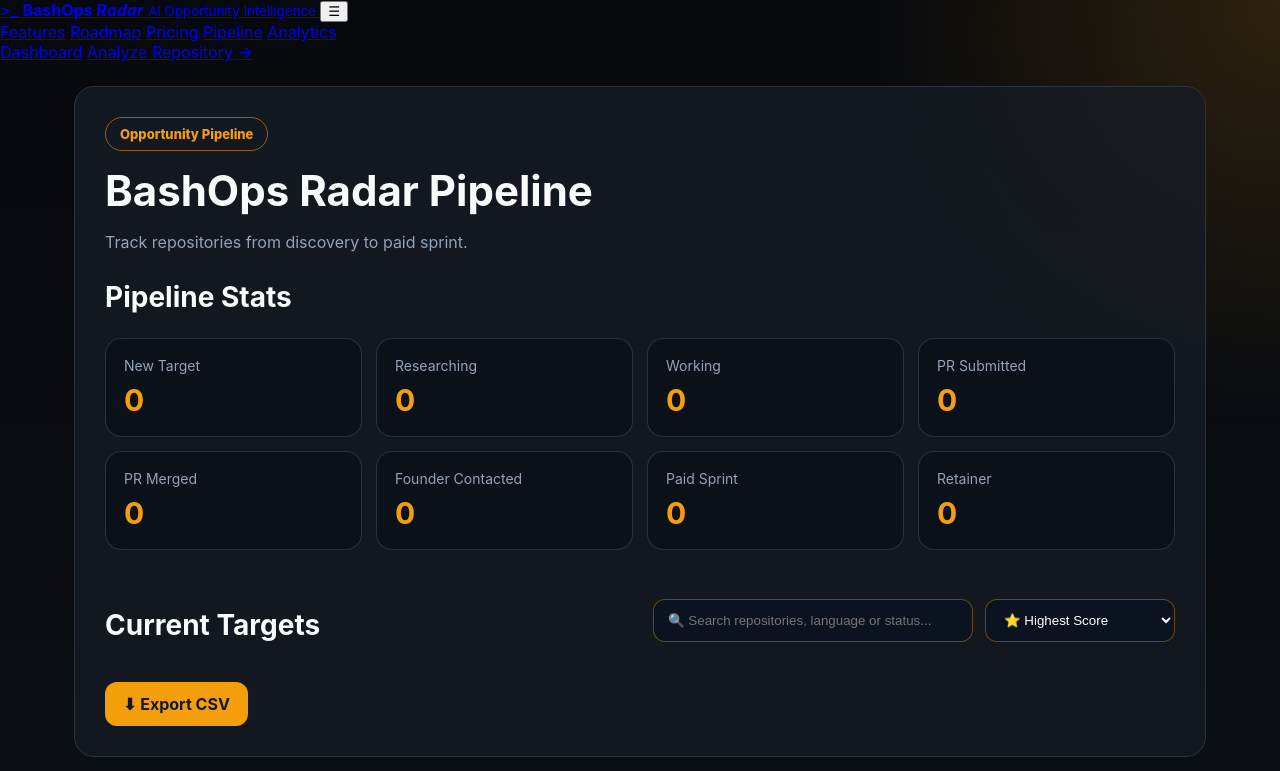
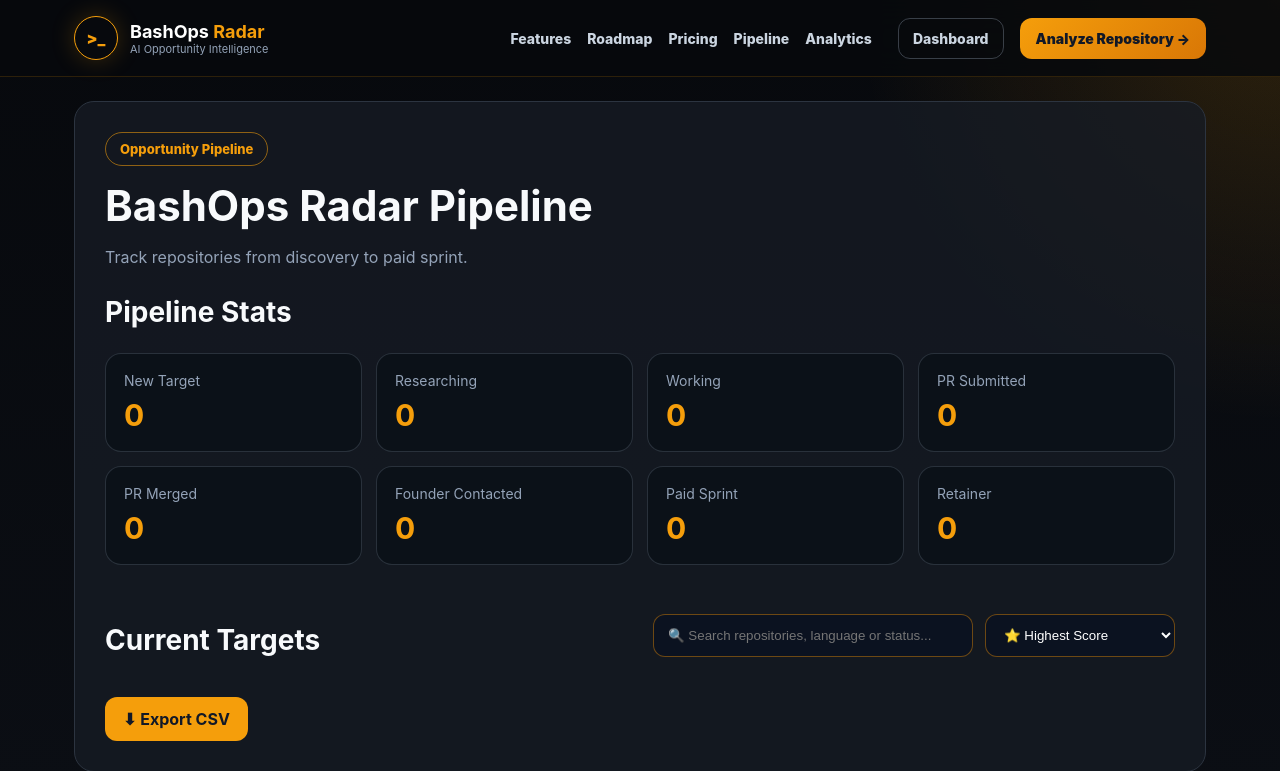
Before and after one commit to BashOpsDev/bashops-radar, a FastAPI app: page /pipeline in a window 1280 px wide. Shown: the top 771 px of the page. Run offline with FastAPI, Linux system fonts and the light colour scheme.

Commit message:
Update pipeline.css

```diff
--- a/static/pipeline.css
+++ b/static/pipeline.css
@@ -440,3 +440,146 @@ transition:.25s;
 transform:translateY(-2px);
 
 }
+
+.app-navbar {
+    position: sticky;
+    top: 0;
+    z-index: 1000;
+    background: rgba(7, 9, 13, 0.82);
+    backdrop-filter: blur(18px);
+    border-bottom: 1px solid rgba(245, 158, 11, 0.16);
+}
+
+.nav-inner {
+    max-width: 1180px;
+    margin: auto;
+    padding: 16px 24px;
+    display: flex;
+    align-items: center;
+    justify-content: space-between;
+    gap: 20px;
+}
+
+.nav-brand {
+    display: flex;
+    gap: 12px;
+    align-items: center;
+    color: #fff;
+    text-decoration: none;
+}
+
+.nav-logo {
+    width: 44px;
+    height: 44px;
+    border-radius: 999px;
+    display: grid;
+    place-items: center;
+    border: 1px solid #f59e0b;
+    color: #f59e0b;
+    background: #07090d;
+    font-weight: 900;
+    box-shadow: 0 0 24px rgba(245, 158, 11, 0.22);
+}
+
+.nav-brand strong {
+    display: block;
+    font-size: 18px;
+}
+
+.nav-brand em {
+    color: #f59e0b;
+    font-style: normal;
+}
+
+.nav-brand small {
+    display: block;
+    color: #94a3b8;
+    font-size: 11px;
+}
+
+.nav-menu {
+    display: flex;
+    align-items: center;
+    gap: 26px;
+}
+
+.nav-center,
+.nav-right {
+    display: flex;
+    align-items: center;
+    gap: 16px;
+}
+
+.nav-center a,
+.nav-outline {
+    color: #cbd5e1;
+    text-decoration: none;
+    font-weight: 800;
+    font-size: 14px;
+}
+
+.nav-center a:hover,
+.nav-outline:hover {
+    color: #f59e0b;
+}
+
+.nav-primary {
+    background: linear-gradient(135deg, #f59e0b, #d97706);
+    color: #111827;
+    padding: 12px 16px;
+    border-radius: 12px;
+    text-decoration: none;
+    font-weight: 900;
+    font-size: 14px;
+}
+
+.nav-outline {
+    border: 1px solid rgba(148, 163, 184, 0.35);
+    border-radius: 12px;
+    padding: 11px 14px;
+}
+
+.nav-toggle {
+    display: none;
+    background: #111827;
+    color: #fff !important;
+    border: 1px solid rgba(245, 158, 11, 0.3);
+    border-radius: 10px;
+    padding: 10px 12px;
+}
+
+@media (max-width: 860px) {
+    .nav-toggle {
+        display: block;
+    }
+
+    .nav-menu {
+        display: none;
+        width: 100%;
+        flex-direction: column;
+        align-items: stretch;
+        padding-top: 16px;
+    }
+
+    .nav-menu.open {
+        display: flex;
+    }
+
+    .nav-inner {
+        flex-wrap: wrap;
+    }
+
+    .nav-center,
+    .nav-right {
+        flex-direction: column;
+        align-items: stretch;
+        width: 100%;
+    }
+
+    .nav-center a,
+    .nav-outline,
+    .nav-primary {
+        width: 100%;
+        text-align: center;
+    }
+}
```
